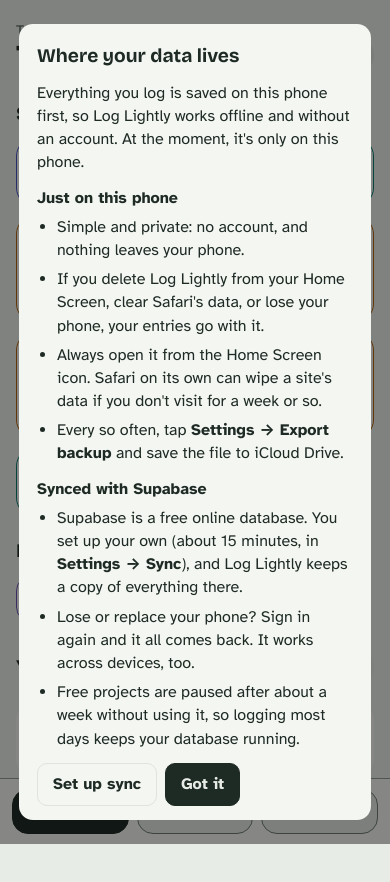
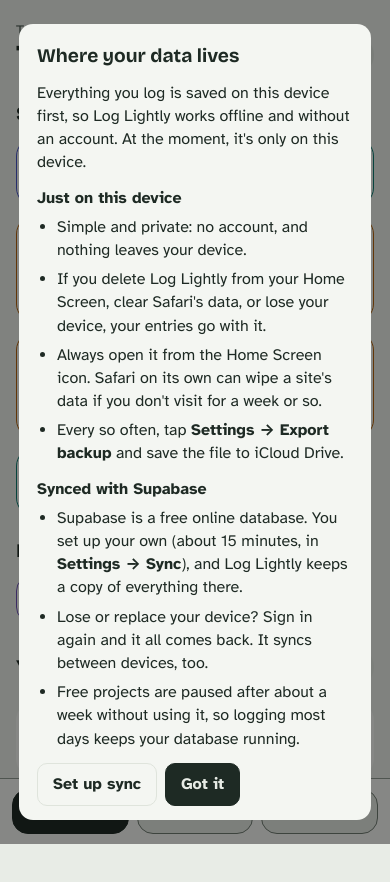
Before and after one commit to dovishly/chronic-pain-tracker, a React (Vite) app: page / in a window 390 px wide. Both pictures are taken after a click on the button "Where your data is kept". Shown: the top 882 px of the page. Built offline with nearby package versions, Linux system fonts and the light colour scheme; a web font is replaced by a local one.

Commit message:
change phone to device

```diff
--- a/src/components/StorageHelp.tsx
+++ b/src/components/StorageHelp.tsx
@@ -23,18 +23,18 @@
         <div className="help-dialog-body stack">
           <h2 className="help-title" id="storage-help-title" ref={title} tabIndex={-1}>Where your data lives</h2>
           <p>
-            Everything you log is saved on this phone first, so Log Lightly works offline and without an account.
+            Everything you log is saved on this device first, so Log Lightly works offline and without an account.
             {projectUrl
               ? " You've also connected Supabase, so there's a copy online too."
-              : " At the moment, it's only on this phone."}
+              : " At the moment, it's only on this device."}
           </p>
 
           <section>
-            <h3>Just on this phone</h3>
+            <h3>Just on this device</h3>
             <ul>
-              <li>Simple and private: no account, and nothing leaves your phone.</li>
+              <li>Simple and private: no account, and nothing leaves your device.</li>
               <li>
-                If you delete Log Lightly from your Home Screen, clear Safari's data, or lose your phone,
+                If you delete Log Lightly from your Home Screen, clear Safari's data, or lose your device,
                 your entries go with it.
               </li>
               <li>
@@ -54,7 +54,7 @@
                 Supabase is a free online database. You set up your own (about 15 minutes, in <b>Settings → Sync</b>),
                 and Log Lightly keeps a copy of everything there.
               </li>
-              <li>Lose or replace your phone? Sign in again and it all comes back. It works across devices, too.</li>
+              <li>Lose or replace your device? Sign in again and it all comes back. It syncs between devices, too.</li>
               <li>
                 Free projects are paused after about a week without using it, so logging most days keeps your database running.
               </li>
--- a/src/lib/actions.ts
+++ b/src/lib/actions.ts
@@ -270,6 +270,6 @@
   await saveTrackers([...trackers.values()].filter(t => !t.deleted).map(deletedTracker));
   await saveEntries([...entries.values()].filter(e => !e.deleted).map(deletedEntry));
   await addStarterTrackers();
-  toast('Everything was reset. Your other phones catch up when they next sync.');
+  toast('Everything was reset. Your other devices catch up when they next sync.');
   return true;
 });
--- a/src/views/settings/SettingsView.tsx
+++ b/src/views/settings/SettingsView.tsx
@@ -89,7 +89,7 @@
   );
 }
 
-const THEME_CHOICES: [ThemeChoice, string][] = [['phone', 'Match phone'], ['light', 'Light'], ['dark', 'Dark']];
+const THEME_CHOICES: [ThemeChoice, string][] = [['phone', 'Match device'], ['light', 'Light'], ['dark', 'Dark']];
 
 /** Light or dark, or whichever the phone is set to. Kept on this phone only. */
 function Appearance() {
@@ -104,7 +104,7 @@
           </button>
         ))}
       </div>
-      <p className="small muted">Match phone switches between light and dark with your phone.</p>
+      <p className="small muted">Match device switches between light and dark with your device.</p>
     </>
   );
 }
@@ -126,7 +126,7 @@
     <>
       <p className="small muted">Go back to the starter trackers, with no entries.</p>
       <div className="button-row">
-        <button type="button" className="button" id="reset-device" onClick={() => setConfirming('device')}>Reset this phone</button>
+        <button type="button" className="button" id="reset-device" onClick={() => setConfirming('device')}>Reset this device</button>
         {signedIn && (
           <button type="button" className="button danger" id="reset-everywhere" onClick={() => setConfirming('everywhere')}>
             Reset everywhere
@@ -136,14 +136,14 @@
       {confirming === 'device' && (
         <div className="notice stack">
           <p>
-            <b>Reset this phone?</b> Everything on it is erased, including your Supabase sign-in, and Log Lightly starts
+            <b>Reset this device?</b> Everything on it is erased, including your Supabase sign-in, and Log Lightly starts
             again with the starter trackers.{' '}
             {signedIn
               ? "Your synced data stays in Supabase: connect and sign in again to get it back. Anything that hasn't synced yet is lost."
               : "There's no other copy, so export a backup first if you might want it."}
           </p>
           <div className="button-row">
-            <button type="button" className="button danger" id="reset-device-confirm" onClick={resetDevice}>Erase this phone</button>
+            <button type="button" className="button danger" id="reset-device-confirm" onClick={resetDevice}>Erase this device</button>
             {cancel}
           </div>
         </div>
@@ -151,7 +151,7 @@
       {confirming === 'everywhere' && (
         <div className="notice stack">
           <p>
-            <b>Reset everywhere?</b> Every tracker and entry is deleted, here, in Supabase, and on your other phones
+            <b>Reset everywhere?</b> Every tracker and entry is deleted, here, in Supabase, and on your other devices
             when they next sync. Log Lightly starts again with the starter trackers. This can't be undone, so export a
             backup first if you might want it.
           </p>
--- a/src/views/settings/TrackerEditor.tsx
+++ b/src/views/settings/TrackerEditor.tsx
@@ -187,7 +187,7 @@
           <p>
             <b>Delete {tracker.name} for good?</b>{' '}
             {entryCount > 0 && `Its ${entryCount} ${entryCount === 1 ? 'entry goes' : 'entries go'} with it, `}
-            {entryCount > 0 ? 'on' : 'On'} this phone and everywhere you're signed in. This can't be undone.
+            {entryCount > 0 ? 'on' : 'On'} this device and everywhere you're signed in. This can't be undone.
             To hide it but keep its history, archive it instead.
           </p>
           <div className="button-row">
```
Also changed, not shown: 1 other file (tests, documents, lock files or other folders).
